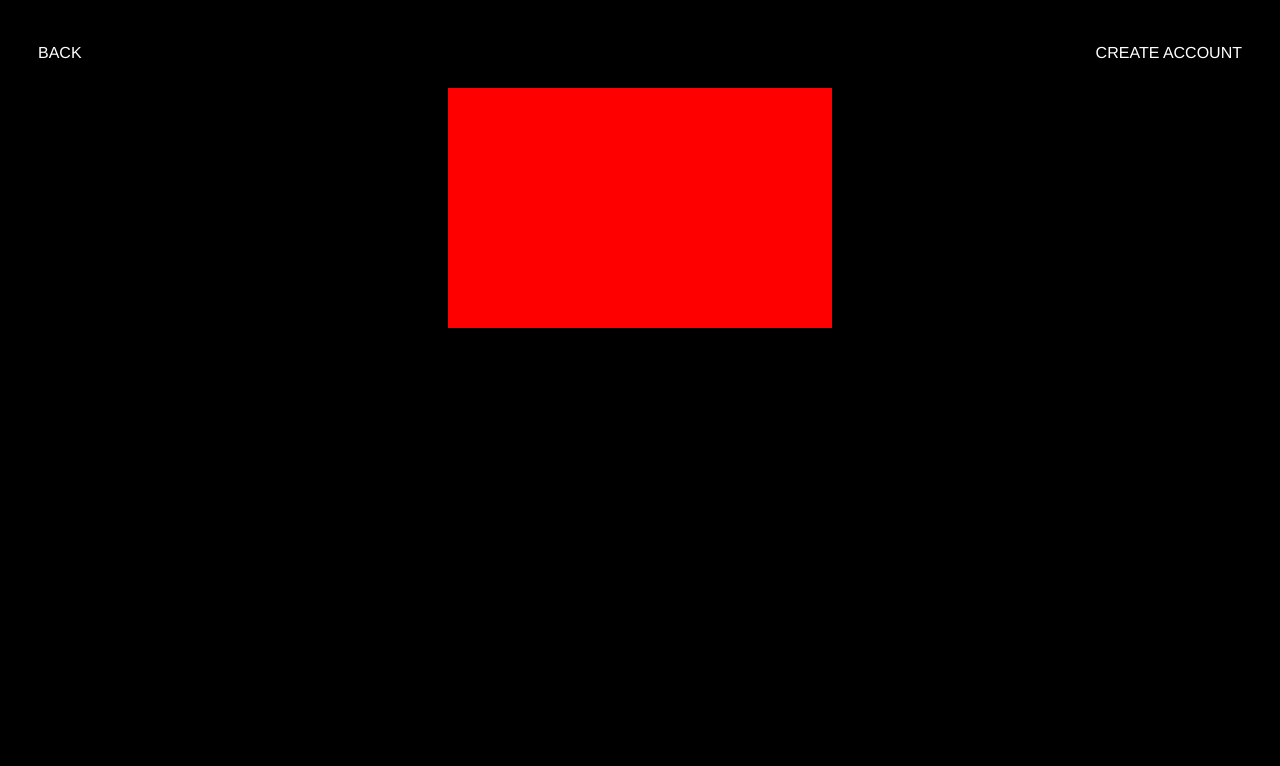
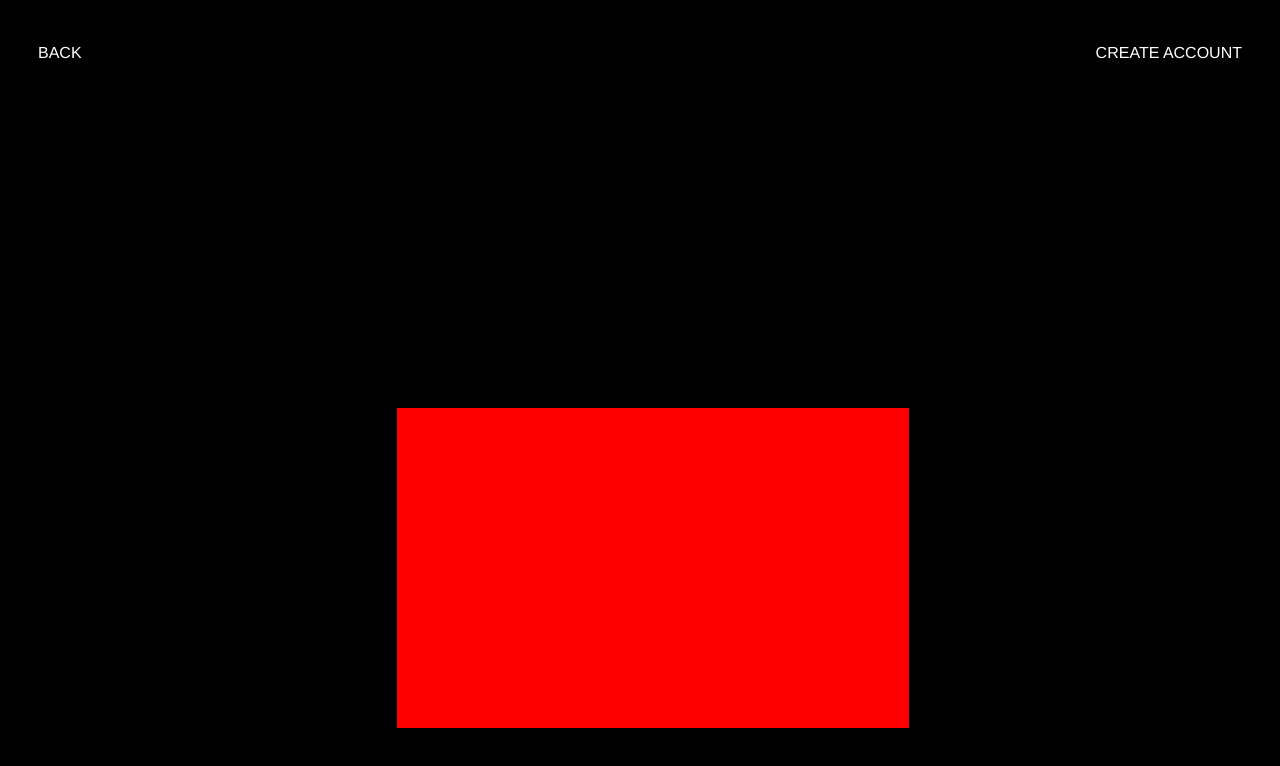
Before and after one commit to geekyfella/sqr-spc-clone, a plain HTML site: page Login.html in a window 1280 px wide. Drawn offline with Linux system fonts and the light colour scheme.

Commit message:
login-cred-box changes

```diff
--- a/login-css.css
+++ b/login-css.css
@@ -35,9 +35,11 @@ body{
 
 #login-cred-box{
     margin: auto;
-    bottom: 40%;
-    height: 30vh;
-    width: 30vw;
+    position: relative;
+    left: 1%;
+    top: 40%;
+    height: 40vh;
+    width: 40vw;
     background-color: red;
 
 }
```
Also changed, not shown: Login.html (+0 -1 lines).
